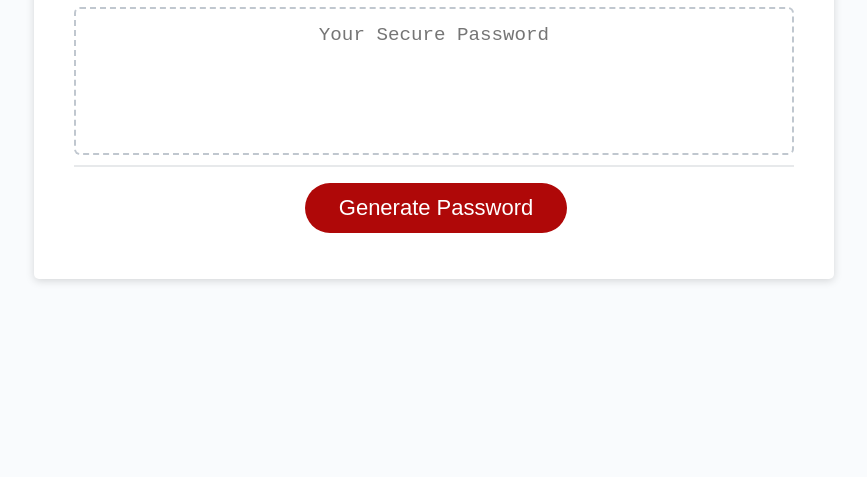
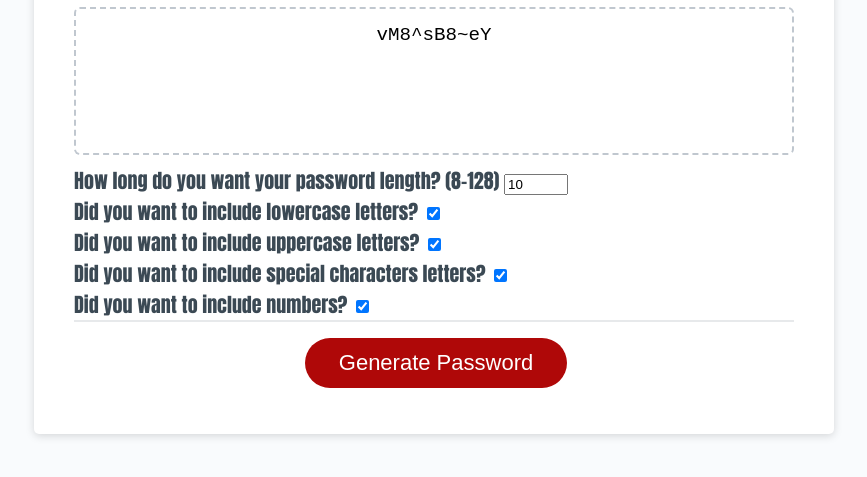
Before and after one commit to YueshiaVue/random-password-creator, a plain HTML site: page Develop/index.html in a window 1280 px wide. Both pictures are taken after a click on the button "Generate Password". Shown: the part 241-718 px from the top of the page, without its empty margins (206-1073 px from the left). Drawn offline with Linux system fonts and the light colour scheme.

Commit message:
Fixed functions and able to generate password

```diff
--- a/Develop/index.html
+++ b/Develop/index.html
@@ -24,6 +24,26 @@
             aria-label="Generated Password"
           ></textarea>
         </div>
+          <div class="h1">
+            <label for="length"> How long do you want your password length? (8-128)</label>
+            <input type="number" id="length" min="8" max="128" value="10" />
+          </div>
+          <div class="h1">
+            <label for="lowercase"> Did you want to include lowercase letters?</label>
+            <input type="checkbox" id="lowercase" checked />
+          </div>
+          <div class="h1">
+            <label for="uppercase"> Did you want to include uppercase letters?</label>
+            <input type="checkbox" id="uppercase" checked />
+          </div>
+          <div class="h1">
+            <label for="character"> Did you want to include special characters letters?</label>
+            <input type="checkbox" id="character" checked />
+          </div>
+          <div class="h1">
+            <label for="number"> Did you want to include numbers?</label>
+            <input type="checkbox" id="number" checked />
+          </div>
         <div class="card-footer">
           <button id="generate" class="btn">Generate Password</button>
         </div>
--- a/Develop/script.js
+++ b/Develop/script.js
@@ -1,5 +1,5 @@
-var generateBtn = document.querySelector("generate");
-var passwordText = document.querySelector("password");
+var generateBtn = document.getElementById("generate");
+var passwordText = document.getElementById("password");
 var lowerEl = document.getElementById('lowercase')
 var upperEl = document.getElementById('uppercase')
 var characterEl = document.getElementById('character')
@@ -9,9 +9,9 @@ var numberEl = document.getElementById('number')
 const randomfunction = {
     lower: generateLower,
     upper: generateUpper,
-    number: generateCharacter,
-    symbol: generateNumber
-  };
+    character: generateCharacter,
+    number: generateNumber
+};
 
 function generateLower() {
     var lower = 'abcdefghijklmnopqrstuvwxyz'
@@ -33,27 +33,28 @@ function generateNumber() {
 }
 
 
-function writePassword(lower, upper, number, symbol, length) {
+function writePassword(lower, upper, number, character, length) {
     let writePassword = '';
-    const select = lower + upper + number + symbol;
-    const filtered = [ {lower}, { upper}, {number}, {symbol}].filter(item => Object.values(item)[0]);
+    const select = lower + upper + number + character;
+    const filtered = [ {lower}, { upper}, {number}, {character}].filter(item => Object.values(item)[0]);
 
-  if (select === 0) {
-    return '';
-  }
+    if (select === 0) {
+        return '';
+    }
+
     for (let i = 0; i < length; i += select) {
       filtered.forEach(type => {
-        const newPassword = Object.keys(type)[0];
-
-        writePassword += randomfunction[newPassword]();
+        const key = Object.keys(type)[0];
+        writePassword += randomfunction[key]();
       });
     }
+
     var password = writePassword.slice(0, length);
     return password;
   }
 
-  generateBtn.addEventListener("click", function(length) {
-    let length = lengthEl.value;
+  generateBtn.addEventListener("click", function() {
+    const length = lengthEl.value;
     const lowerSelection = lowerEl.checked;
     const upperSelection = upperEl.checked;
     const numberSelection = numberEl.checked;
@@ -63,5 +64,5 @@ function writePassword(lower, upper, number, symbol, length) {
       length = prompt("Please enter the correct length of your password.")
     };
 
-       ent.innerText = writePassword(lowerSelection, upperSelection, numberSelection, characterSelection, length);
+    passwordText.innerText = writePassword(lowerSelection, upperSelection, numberSelection, characterSelection, length);
   });
--- a/Develop/style.css
+++ b/Develop/style.css
@@ -15,6 +15,11 @@ body,
 body {
   font-family: sans-serif;
   background-color: #f9fbfd;
+}
+
+.h1 {
+  font-family:Impact, Haettenschweiler, 'Arial Narrow Bold', sans-serif;
+  font-size: 20px;
 }
 
 .wrapper {
```
